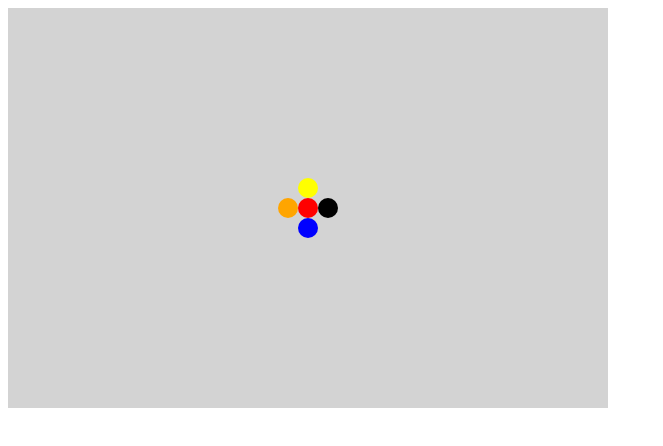
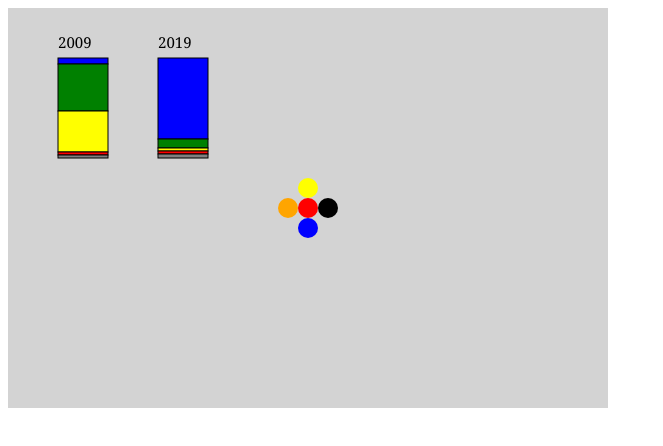
Before and after one commit to Geryon04/HTML_Canvas-Practice, a plain HTML site: page index.html in a window 1280 px wide. Shown: the whole page, without its empty margins (0-663 px from the left). Drawn offline with Linux system fonts and the light colour scheme.

Commit message:
Graphic draw

```diff
--- a/Grafico_de_Barra.js
+++ b/Grafico_de_Barra.js
@@ -22,7 +22,14 @@ function escribirTexto(x, y, texto){
 }
 
 function dibujarBarra(x, y, serie, colores, texto){
+    escribirTexto(x, y - 10, texto);
+    var sumaAltura = 0; //variable auxiliar
 
+    for(var i = 0; i < serie.length; i++){
+        var altura = serie[i];
+        dibujarRectangulo(x, y + sumaAltura, 50, altura, colores[i]);
+        sumaAltura = sumaAltura + altura;
+    }
 }
 
 dibujarBarra(50, 50, serie2009, colores, "2009");
--- a/index.html
+++ b/index.html
@@ -12,5 +12,6 @@
     <script src="Escuadra.js"></script>
     <script src="Bandera.js"></script>
     <script src="Flower.js"></script>
+    <script src="Grafico_de_Barra.js"></script>
 </body>
 </html>
```
